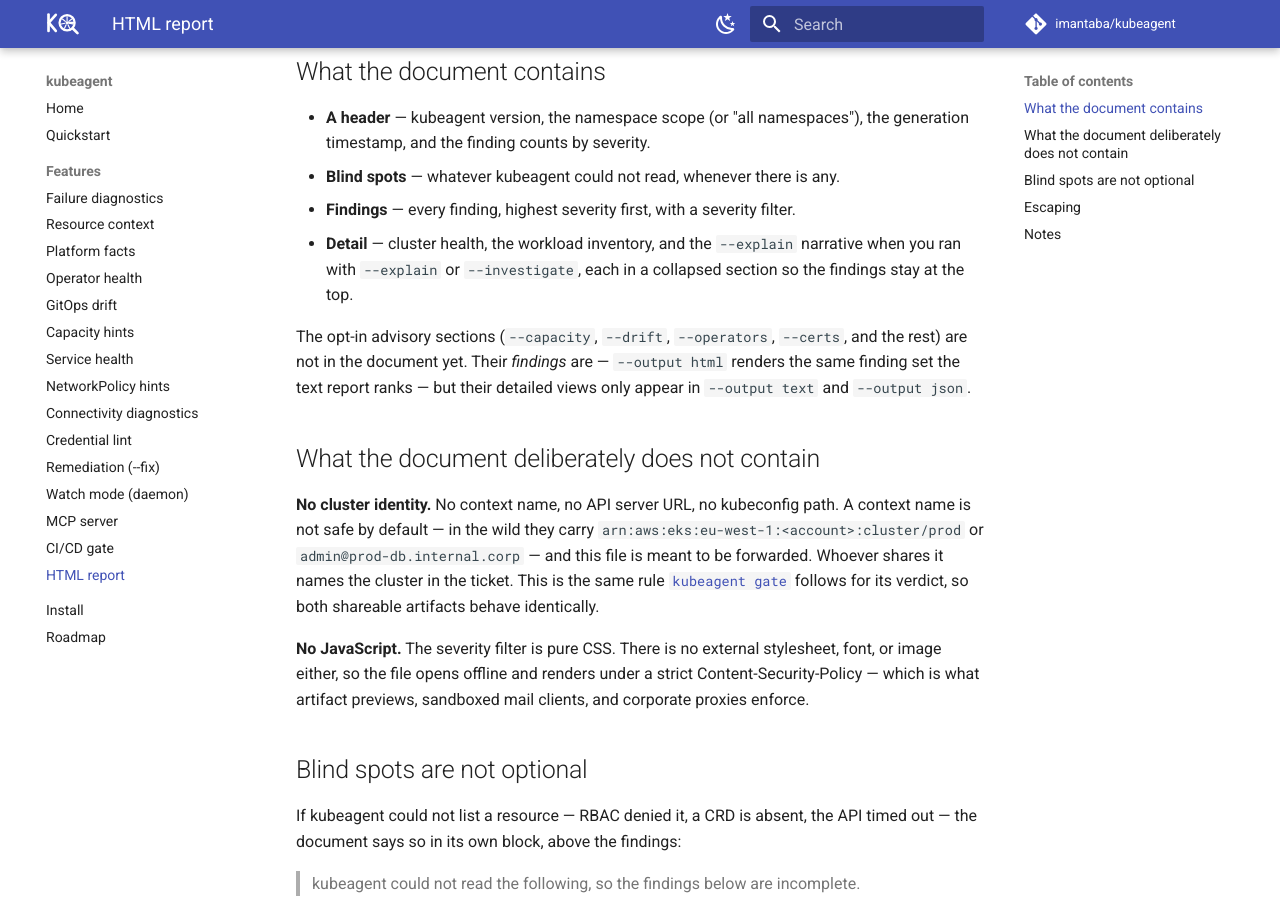
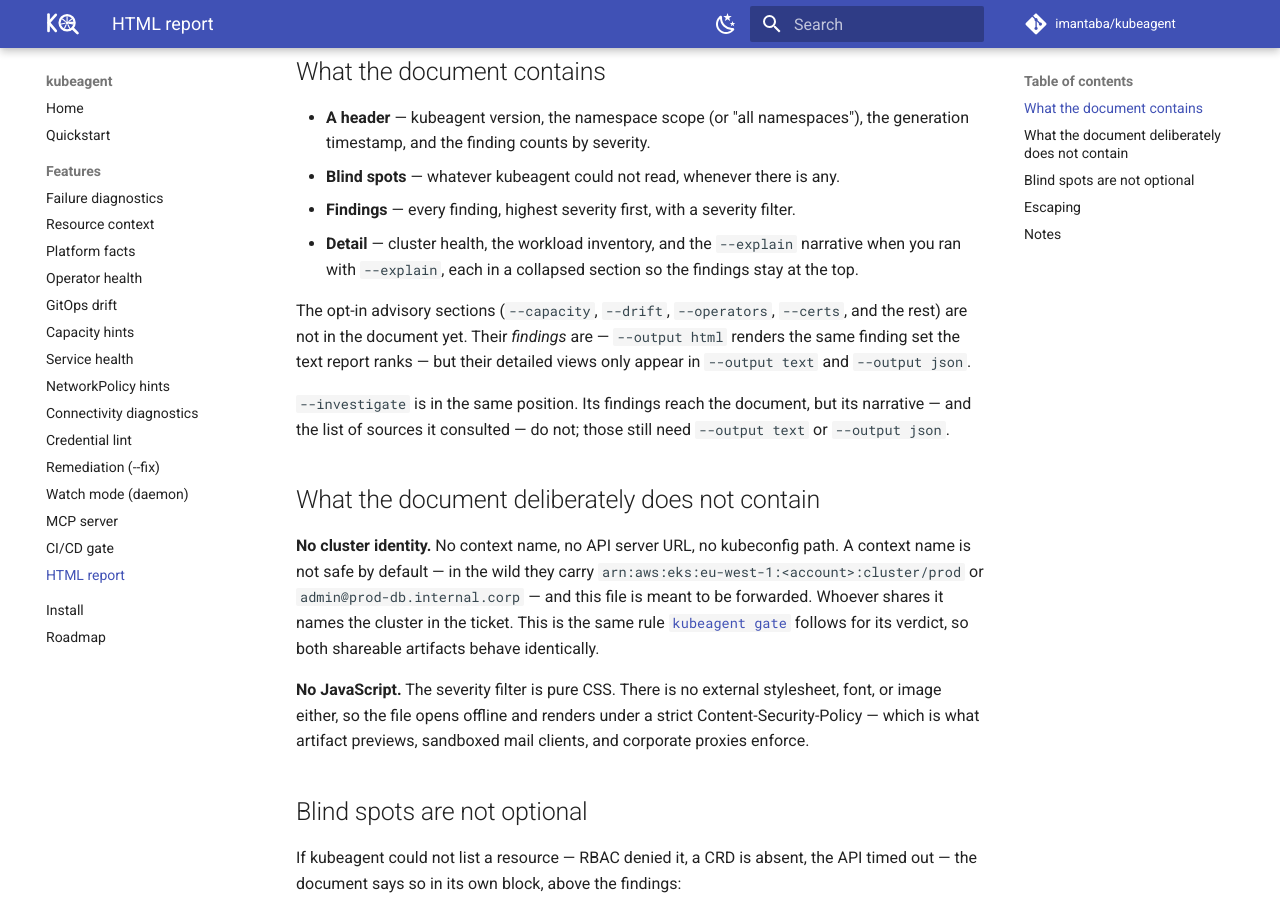
Before and after one commit to imantaba/kubeagent, an MkDocs documentation site: the page built from website/docs/features/html-report.md, in a window 1280 px wide and 900 px high, scrolled down 460 px. Built offline with MkDocs 1.6.1 and Material for MkDocs 9.7.7, drawn with Linux system fonts in a browser that asks for light colours; comment, search, counter and statistics services are not loaded.

Commit message:
docs: state that --investigate's narrative is not in the HTML document
The feature page claimed the collapsed Explanation section carried the
narrative under --explain *or* --investigate. It does not. Those are two
independent fields on report.Input: --explain fills Explanation, while
--investigate fills Investigation (plus InvestigationConsulted), and
internal/htmlreport reads only the former. Running

    kubeagent scan --investigate --output html

therefore drops the narrative silently, the way the opt-in advisory views
drop theirs — except that gap was disclosed and this one was asserted to
work.

Disclose it in the same voice as the --capacity/--drift paragraph beside
it, and correct the design spec's parenthetical, which is where the wrong
claim came from. The spec's own out-of-scope list already named
Investigation and InvestigationConsulted, so the two passages contradicted
each other; the list was right.

```diff
--- a/website/docs/features/html-report.md
+++ b/website/docs/features/html-report.md
@@ -24,13 +24,17 @@
 - **Blind spots** — whatever kubeagent could not read, whenever there is any.
 - **Findings** — every finding, highest severity first, with a severity filter.
 - **Detail** — cluster health, the workload inventory, and the `--explain`
-  narrative when you ran with `--explain` or `--investigate`, each in a
-  collapsed section so the findings stay at the top.
+  narrative when you ran with `--explain`, each in a collapsed section so the
+  findings stay at the top.
 
 The opt-in advisory sections (`--capacity`, `--drift`, `--operators`,
 `--certs`, and the rest) are not in the document yet. Their *findings* are —
 `--output html` renders the same finding set the text report ranks — but their
 detailed views only appear in `--output text` and `--output json`.
+
+`--investigate` is in the same position. Its findings reach the document, but
+its narrative — and the list of sources it consulted — do not; those still need
+`--output text` or `--output json`.
 
 ## What the document deliberately does not contain
 
```
Also changed, not shown: docs/superpowers/specs/2026-07-28-html-report-design.md (+2 -1 lines).
